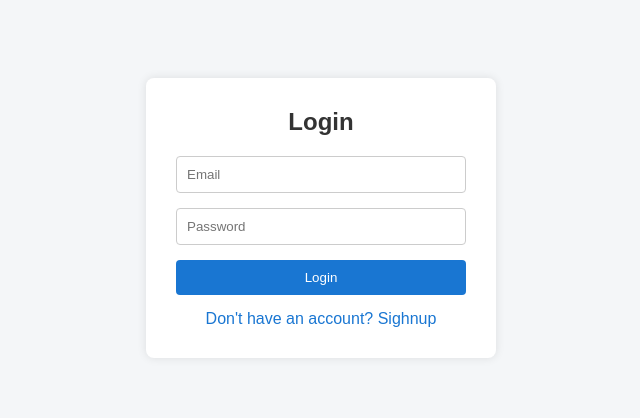
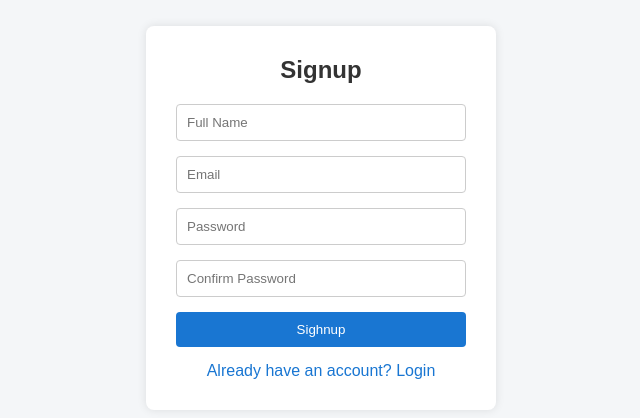
Before and after one commit to AKASHHOSUR/user-management-system, a React (Create React App) app in the folder frontend/: page / in a window 1280 px wide. Shown: the part 182-600 px from the top of the page, without its empty margins (319-959 px from the left). Built offline with nearby package versions, Linux system fonts and the light colour scheme.

Commit message:
Added signup page with validation and styling

```diff
--- a/frontend/src/App.js
+++ b/frontend/src/App.js
@@ -1,8 +1,10 @@
 import React from "react";
-import Login from "./pages/Login";
+// import Login from "./pages/Login";
+import Signup from "./pages/Signup";
 
 function App() {
-  return <Login />
+  // return <Login />
+  return <Signup />
 }
 
 export default App;
--- /dev/null
+++ b/frontend/src/pages/Signup.js
@@ -0,0 +1,77 @@
+import React, { useState }from 'react';
+import '../styles/auth.css';
+
+function Signup() {
+    const [fullName, setFullName] = useState('');
+    const [email, setEmail] = useState('');
+    const [password, setPassword] = useState('');
+    const [confirmPassword, setConfirmPassword] = useState('');
+    const [error, setError] = useState('');
+
+    const handleSubmit = (e) => {
+        e.preventDefault();
+
+        if (!fullName || !email || !password || !confirmPassword) {
+            setError('All fields are required');
+            return;
+        }
+
+        if (password !== confirmPassword) {
+            setError('Password do not match');
+            return;
+        }
+
+        if (password.length < 6) {
+            setError('Password must be atleast 6 characters');
+            return;
+        }
+
+        setError('');
+        alert('Signup successful');
+    };
+
+
+  return (
+    <div className='auth-container'>
+        <form className='auth-box' onSubmit={handleSubmit}>
+            <h2>
+                Signup
+            </h2>
+
+            {error && <p className='error'>{error}</p>}
+
+            <input
+            type='text'
+            placeholder='Full Name'
+            value={fullName}
+            onChange={(e) => setFullName(e.target.value)} />
+
+            <input
+            type='email'
+            placeholder='Email'
+            value={email}
+            onChange={(e) => setEmail(e.target.value)} />
+
+            <input
+            type='password'
+            placeholder='Password'
+            value={password}
+            onChange={(e) => setPassword(e.target.value)} />
+
+            <input
+            type='password'
+            placeholder='Confirm Password'
+            value={confirmPassword}
+            onChange={(e) => setConfirmPassword(e.target.value)} />
+
+            <button type='submit'>Sighnup</button>
+            <p className='link'>
+                Already have an account? Login
+            </p>
+        </form>
+
+    </div>
+  )
+}
+
+export default Signup
```
